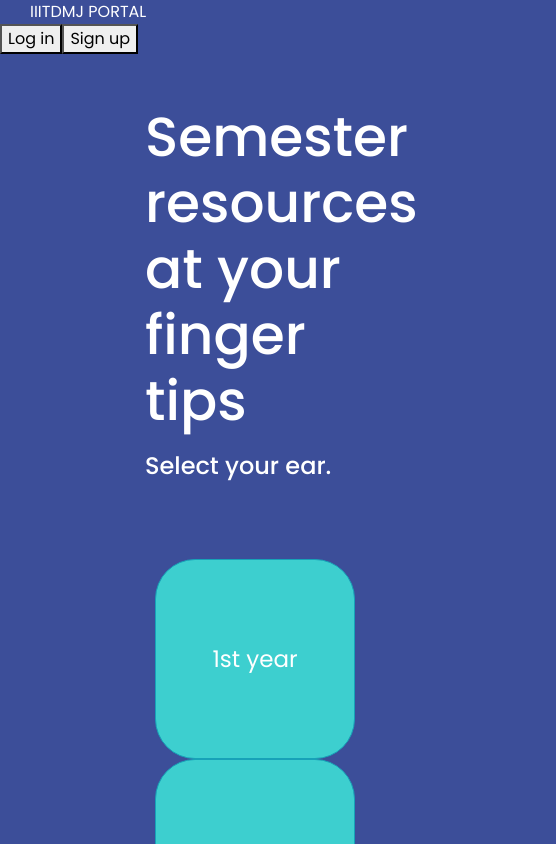
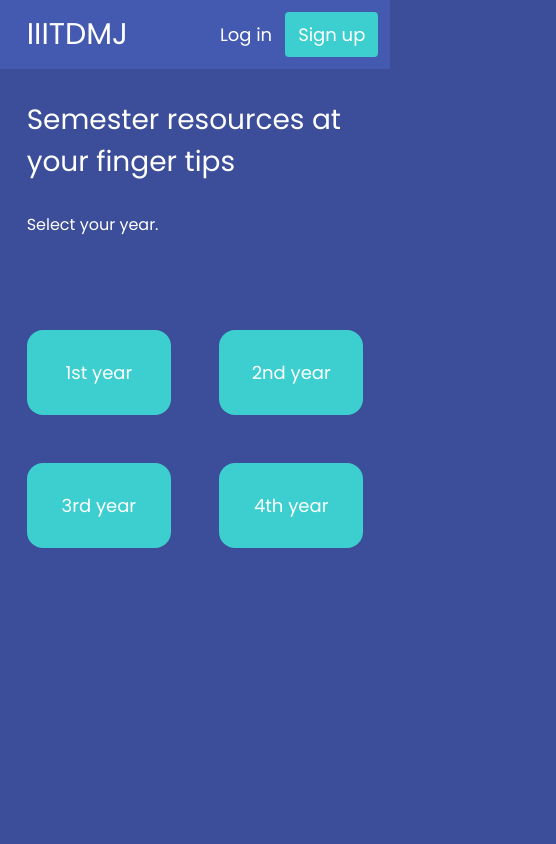
Before and after one commit to BitByte-TPC/resource_website, a React (Create React App) app in the folder frontend/: page /home in a window 390 px wide. Shown: the top 844 px of the page, 556 px wide, since content can reach past the window. Built offline with nearby package versions, Linux system fonts and the light colour scheme.

Commit message:
Responsive Home Page

```diff
--- a/frontend/src/commponents/home.jsx
+++ b/frontend/src/commponents/home.jsx
@@ -5,55 +5,29 @@ class Home extends Component {
   state = {};
   render() {
     return (
-      <div className="container-fluid">
-        <div className="row">
-          <div className="col-lg-6 col-12">
-            <div className="row">
-              <div className="col-12">
-                <h1>Semester resources at your finger tips</h1>
+      <div className="home">
+        <div className="content">
+          <div className="details">
+            <p className="heading">Semester resources at your finger tips</p>
+            <p className="subheading">Select your year.</p>
           </div>
-            </div>
-            <div className="row">
-              <div className="col-12">
-                <h4>Select your ear.</h4>
-              </div>
-            </div>
-            <div className="row row-content">
-              <div className="col-lg-6 col-12">
+
+          <div className="year">
             <Semester year={1} />
-              </div>
-              <div className="col-lg-6 col-12">
             <Semester year={2} />
-              </div>
-            </div>
-            <div className="row row-content">
-              <div className="col-lg-6 col-12">
             <Semester year={3} />
-              </div>
-              <div className="col-lg-6 col-12">
             <Semester year={4} />
           </div>
         </div>
-          </div>
-          <div className="col-lg-6 col-12">
-            <div className="row row-image">
-              <div className="col no-gutters image-col d-none d-lg-block">
+        <div className="image">
           <img
-                  className="img-fluid"
+              className="img"
               src={require("../images/photo_hd.png")}
               alt="study_image"
           />
-              </div>
-            </div>
-            <div className="row row-text">
-              <div className="col">
-                <h4 className="">
-                  Class notes,PYQ,Assignments,Practical Lab
-                  Manuals,Syllabus,Course book pdf and much more....
-                </h4>
-              </div>
-            </div>
-          </div>
+          <p className="subheading">
+            Class Notes, Assignments, Lab Manuals, Syllabus, Course books, Online Resources and much more....!
+          </p>
         </div>
       </div>
     );
--- a/frontend/src/commponents/semester.jsx
+++ b/frontend/src/commponents/semester.jsx
@@ -15,9 +15,8 @@ function Semester(props){
   };
 
   return (
-    <button className="btn btn-info cust-btn">
-      {props.year}
-      {renderSuffix()} year
+    <button className="priButton yrButton">
+      {props.year}{renderSuffix()} year
     </button>
   )
 }
--- a/frontend/src/index.css
+++ b/frontend/src/index.css
@@ -15,92 +15,123 @@ code {
     monospace;
 }
 
-.but {
+/*----- Navbar -----*/
+.navbarr{
+  background-color: #445ab0;
+  display:  flex;
+  justify-content: space-between;
+  padding: 12px 3% 12px 3%;
+}
+
+.brand{
+  color: white;
+  font-size: 30px;
+  margin: 0px 15px;
+}
+
+.navButton{
+  display: flex;
+  justify-content: space-evenly;
+}
+
+.priButton{
+  background-color: #3dcfcf;
+  color: #fff;
+  border: 1px solid transparent;
+  border-radius: 0.25rem;
+  padding: 0.375rem 0.75rem;
+  font-size: 18px;
+}
+
+.secButton {
   background-color: #445ab0;
   color: white;
-  margin-top: 6px;
-  outline: none;
-  border: none;
+  border: 1px solid transparent;
+  border-radius: 0.25rem;
+  padding: 0.375rem 0.75rem;
+  font-size: 18px;
 }
 
-.or {
-  color: white;
-  margin: 6px 4px 0px 4px;
-}
-
-.bg-li {
-  background-color: #445ab0;
-  min-height: 75px;
-}
-
-.btn {
-  margin-right: 60px;
-  margin-left: 20px;
-}
-
-.brand {
-  color: white;
-  margin-right: 100px;
-  margin-left: 30px;
-}
-
-.btn-info {
-  background-color: #3dcfcf;
-}
-
-.br {
-  color: white;
-}
-.nav-link:hover {
-  color: #ffffe3;
-}
-
-.brand:hover {
-  color: #ffffe3;
-}
-
-.l1 {
-  background-color: #445ab0;
-}
-
-h1 {
-  font-size: 55px;
-  padding-left: 130px;
-  padding-top: 50px;
+/*----- Home -----*/
+.home{
+  display: flex;
   color: white;
 }
 
-h3 {
-  color: white;
-}
-h4 {
-  padding-left: 130px;
-  padding-top: 10px;
-  color: white;
+.content{
+  display: flex;
+  flex-direction: column;
+  flex: 0 0 50%;
+  margin: 0% 3%;
 }
 
-img.resize {
-  width: auto;
-  height: 1000px;
+.img{
+  width: 100%;
 }
 
-.row-text {
-  background-color: #445ab0;
-  min-height: 500px;
-  margin-left: 0.5px;
-  margin-right: 0.5px;
-  padding-top: 50px;
+.heading {
+  font-size: 45px;
+  margin: 30px 15px;
 }
 
-.row-content {
-  padding-left: 120px;
-  padding-top: 70px;
-  min-height: 300px;
+.subheading {
+  font-size: 20px;
+  margin: 15px;
 }
 
-.cust-btn {
-  font-size: 23px;
-  border-radius: 40px;
-  min-width: 200px;
-  min-height: 200px;
+/*----- Year Windows -----*/
+.year{
+  display: grid;
+  grid-template-columns: 1fr 1fr;
+  grid-gap: 3rem;
+  margin: 40px 15px 0 15px;
 }
+
+.yrButton{
+  border-radius: 1rem;
+  padding: 20%  0px;
+}
+
+@media (max-width: 768px){
+  .content{
+    flex:  1;
+    flex-direction: row;
+    width: 100%;
+  }
+
+  .details{
+    flex: 0 0 50%;
+  }
+
+  .heading{
+    font-size: 35px;
+  }
+
+  .yrButton{
+    padding:  28px;
+  }
+
+  .image{
+    display: none;
+  }
+}
+
+@media (max-width:  576px){
+  .content{
+    flex-direction: column;
+  }
+
+  .subheading{
+    font-size: 16px;
+  }
+}
+
+@media (max-width:  480px){
+  .hide{
+    display: none;
+  }
+
+  .heading{
+    font-size: 28px;
+  }
+}
```
Lines whose indentation alone changed are shown as unchanged.
